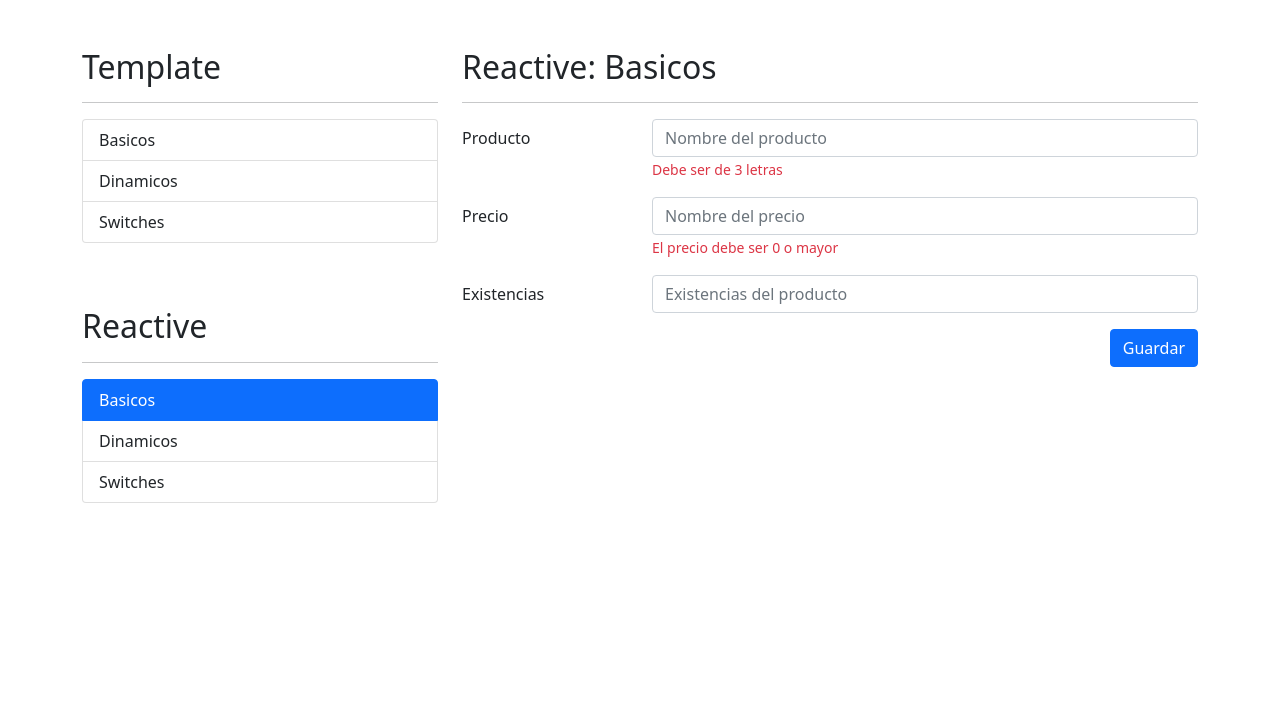
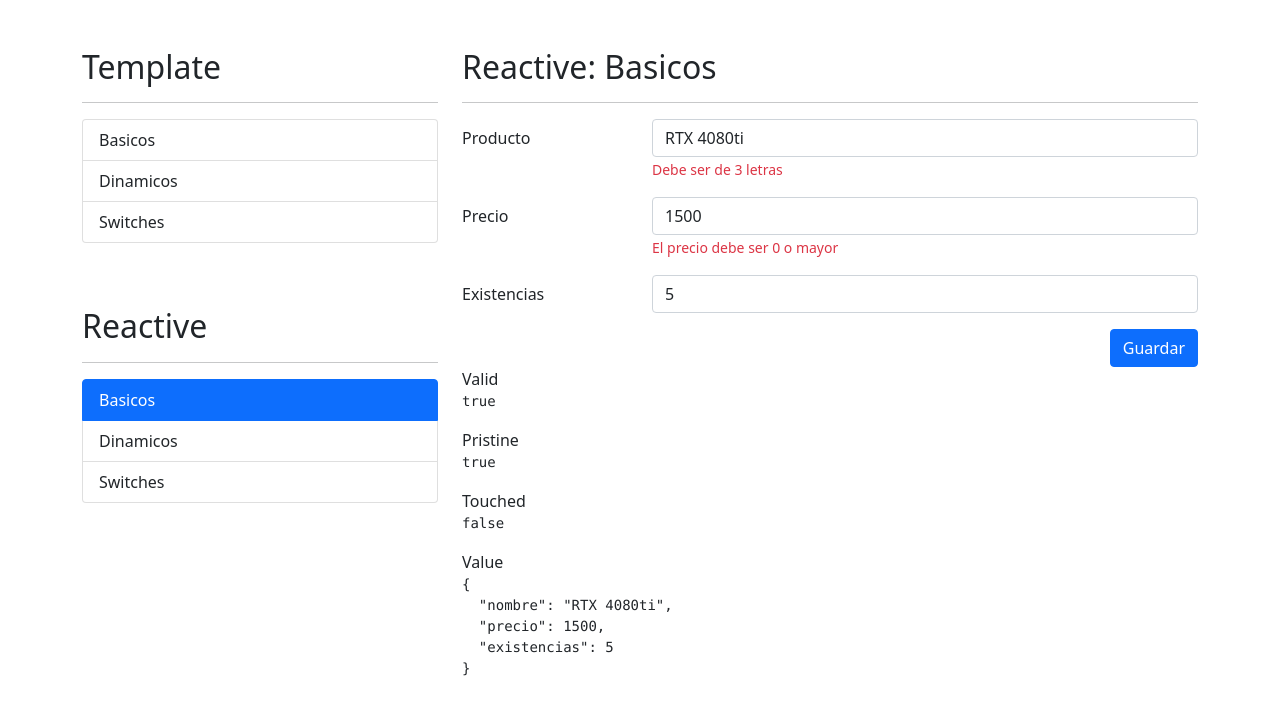
Before and after one commit to JorgeABurgos2907/FormulariosApp, an Angular app: page /reactive/basicos in a window 1280 px wide. Shown: the top 714 px of the page. Built offline with nearby package versions, Linux system fonts and the light colour scheme.

Commit message:
Form Builder

```diff
--- a/src/app/reactive/basicos/basicos.component.html
+++ b/src/app/reactive/basicos/basicos.component.html
@@ -3,12 +3,13 @@
 
 <div class="row">
     <div class="col">
-        <form autocomplete="off">
+        <form autocomplete="off" [formGroup]="miFormulario">
             <div class="mb-3 row">
                 <label class="col-sm col-form-label">Producto</label>
                 <div class="col-sm-9">
                     <input type="text"
                         class="form-control"
+                        formControlName= "nombre"
                         placeholder="Nombre del producto">
                     <span class="form-text text-danger" >
                         Debe ser de 3 letras
@@ -22,6 +23,7 @@
                 <div class="col-sm-9">
                     <input type="number"
                         class="form-control"
+                        formControlName= "precio"
                         placeholder="Nombre del precio">
                     <span class="form-text text-danger">
                         El precio debe ser 0 o mayor
@@ -35,6 +37,7 @@
                 <div class="col-sm-9">
                     <input type="number"
                         class="form-control"
+                        formControlName= "existencias"
                         placeholder="Existencias del producto">
 
                 </div>
@@ -54,7 +57,7 @@
     </div>
 </div>
 
-<!-- <div class="row">
+<div class="row">
     <div class="col">
         <span>Valid</span>
         <pre>{{miFormulario.valid }}</pre>
@@ -65,8 +68,8 @@
         <span>Touched</span>
         <pre>{{miFormulario.touched }}</pre>
 
-        <span>Valid</span>
+        <span>Value</span>
         <pre>{{miFormulario.value | json }}</pre>
 
     </div>
-</div> -->
+</div>
--- a/src/app/reactive/basicos/basicos.component.ts
+++ b/src/app/reactive/basicos/basicos.component.ts
@@ -1,4 +1,5 @@
 import { Component, OnInit } from '@angular/core';
+import { FormBuilder, FormControl, FormGroup } from '@angular/forms';
 
 @Component({
   selector: 'app-basicos',
@@ -6,11 +7,22 @@ import { Component, OnInit } from '@angular/core';
   styles: [
   ]
 })
-export class BasicosComponent implements OnInit {
+export class BasicosComponent {
 
-  constructor() { }
+  // miFormulario: FormGroup = new FormGroup({
+  //   'nombre': new FormControl('RTX 4080 ti'),
+  //   'precio': new FormControl(1500),
+  //   'existencias': new FormControl(5)
+  // })
 
-  ngOnInit(): void {
-  }
+  constructor(private fb: FormBuilder) { }
+
+  miFormulario: FormGroup = this.fb.group({
+    nombre: ['RTX 4080ti'],
+    precio: [1500],
+    existencias: [5]
+  })
+
+
 
 }
--- a/src/app/reactive/reactive.module.ts
+++ b/src/app/reactive/reactive.module.ts
@@ -5,6 +5,7 @@ import { ReactiveRoutingModule } from './reactive-routing.module';
 import { BasicosComponent } from './basicos/basicos.component';
 import { DinamicosComponent } from './dinamicos/dinamicos.component';
 import { SwitchesComponent } from './switches/switches.component';
+import { ReactiveFormsModule } from '@angular/forms';
 
 
 @NgModule({
@@ -15,7 +16,8 @@ import { SwitchesComponent } from './switches/switches.component';
   ],
   imports: [
     CommonModule,
-    ReactiveRoutingModule
+    ReactiveRoutingModule,
+    ReactiveFormsModule
   ]
 })
 export class ReactiveModule { }
```
